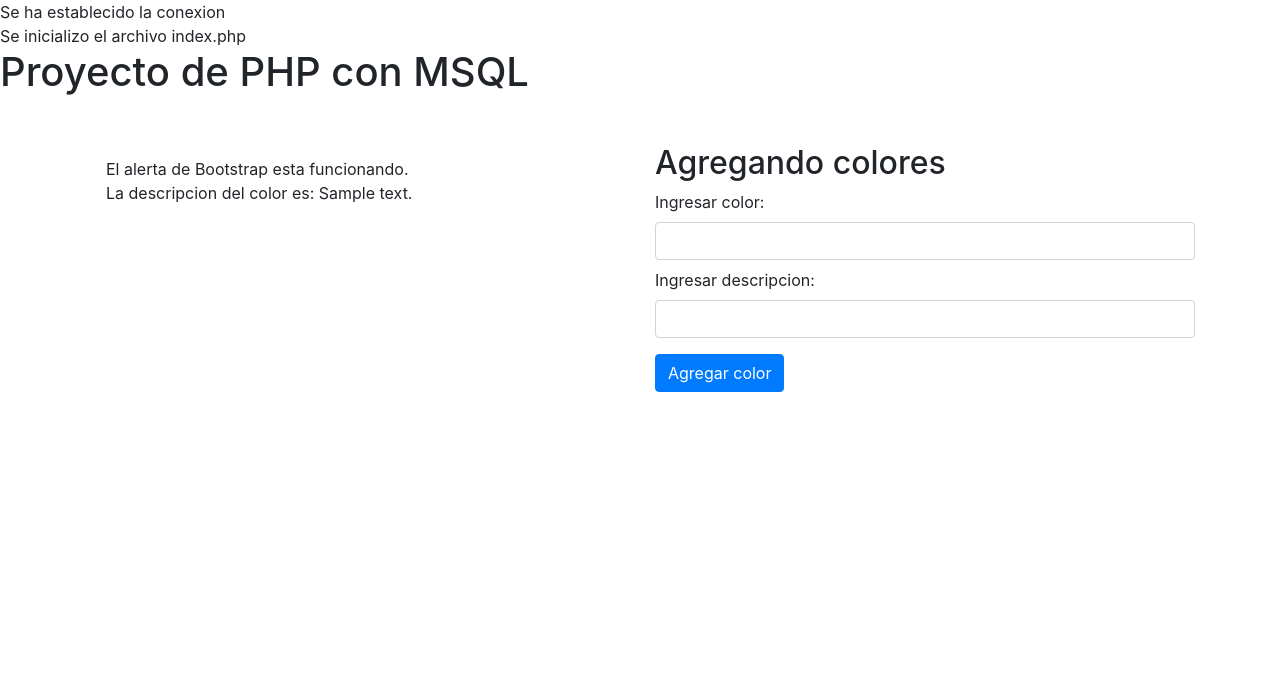
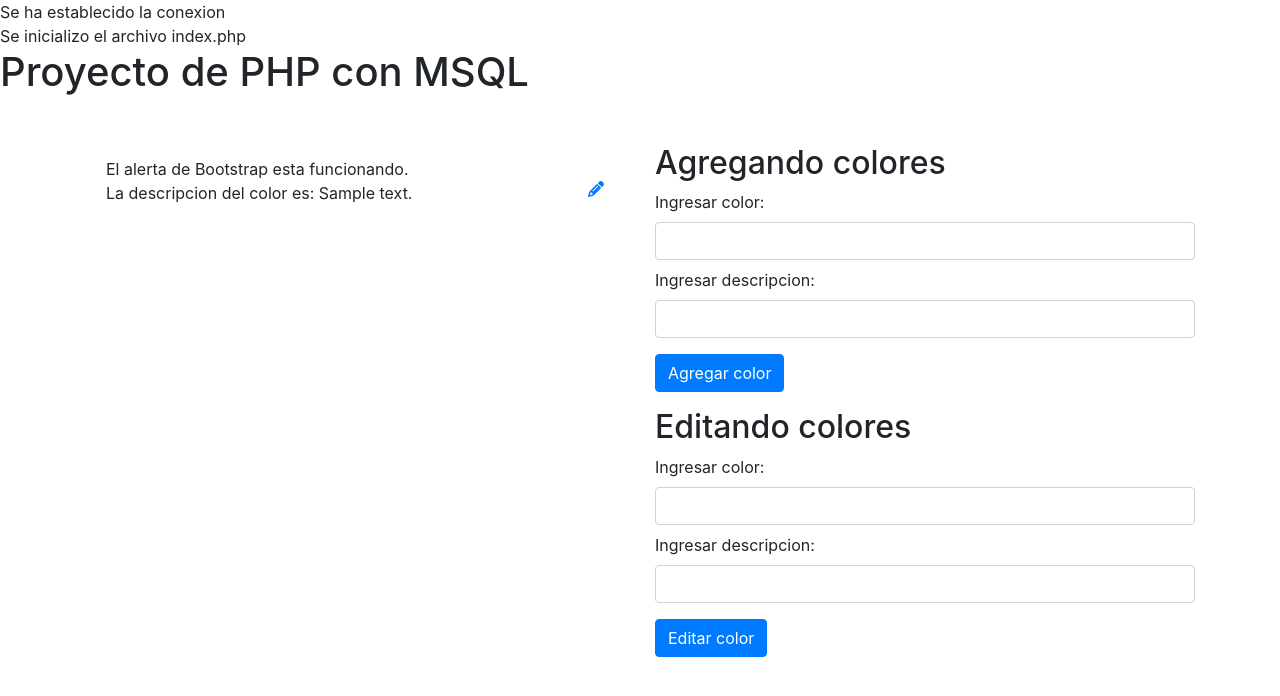
Before and after one commit to alematrix11/Proyecto-Php-Mysql, a PHP site: page /index.php in a window 1280 px wide. Shown: the top 696 px of the page. Run offline with PHP 8.4, Linux system fonts and the light colour scheme; tables that the repository leaves empty or names only in its code hold one stand-in row (values such as "Sample post"); some libraries are stand-ins or nearby versions.

Commit message:
Se detecta si hay metodo get y se agrega un formulario de edicion de elementos

```diff
--- a/index.php
+++ b/index.php
@@ -51,7 +51,14 @@ if($_POST){
 
 }
 
+
 //Empezo a agregar mas codigo el viernes de 30 de agosto
+
+//Se detecta si hay un metodo GET
+if($_GET){
+
+}
+
 
 ?>
 
@@ -96,10 +103,17 @@ if($_POST){
                 ?>
 
                 <div class="alert alert-<?php echo $dato['color'] ?>" role="alert">
+                    El alerta de Bootstrap esta funcionando.
+                    <?php echo '<br>'.'La descripcion del color es: '.$dato['descripcion'] ?>
 
-                    El alerta de Bootstrap esta funcionando.
+                    <!--Se agrega icono de awesome-->
+                    <!--Se referencia el campo a editar por medio de href, utilizando su id-->
+                    <a href="index.php?id=<?php echo $dato['id'] ?>" class="float-right">
+                        <i class="fas fa-pencil-alt">
 
-                    <?php echo '<br>'.'La descripcion del color es: '.$dato['descripcion'] ?>
+                        </i>
+                    </a>
+
 
                 </div>
 
@@ -109,6 +123,9 @@ if($_POST){
 
             <!--Se crea un formulario para mandar nuevos datos desde el DOM a la Base de datos-->
             <div class="col-md-6">
+
+                <?php if(!$_GET): ?>
+                <!--Formulario para agregar elementos-->
                 <form class="form" method="POST">
 
                     <h2>Agregando colores</h2>
@@ -119,6 +136,23 @@ if($_POST){
                     <input class="form-control" id="desc" name="desc" type="text">
                     <button class="btn btn-primary mt-3" type="submit">Agregar color</button>
                 </form>
+                <?php endif ?>
+
+
+                <?php if(!$_GET): ?>
+                <!--Formulario para editar elementos-->
+                <form class="form" method="POST">
+
+                    <h2>Editando colores</h2>
+
+                    <label for="color" class="">Ingresar color:</label>
+                    <input class="form-control " id="color" name="color" type="text">
+                    <label for="desc" class="mt-2">Ingresar descripcion:</label>
+                    <input class="form-control" id="desc" name="desc" type="text">
+                    <button class="btn btn-primary mt-3" type="submit">Editar color</button>
+                </form>
+                <?php endif ?>
+
             </div>
 
         </div>
```
